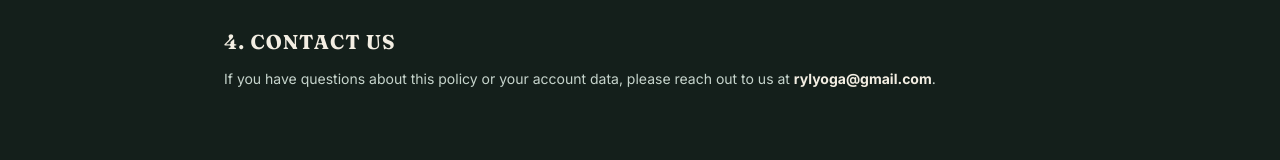
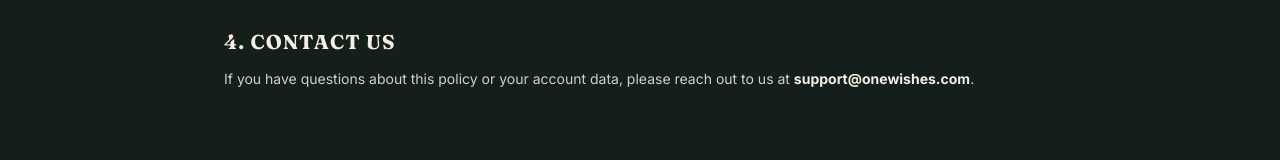
Before and after one commit to love-leakage/OneWishes, a Next.js app: page /privacy in a window 1280 px wide. Shown: the part 767-927 px from the top of the page. Built offline with nearby package versions, Linux system fonts and the light colour scheme; no server answers.

Commit message:
feat: set active support@onewishes.com in privacy and terms

```diff
--- a/app/privacy/page.tsx
+++ b/app/privacy/page.tsx
@@ -60,7 +60,7 @@ export default function PrivacyPolicy() {
           </h2>
           <p>
             If you have questions about this policy or your account data, please reach out to us at{' '}
-            <span className="text-[#f3eee3] font-bold">rylyoga@gmail.com</span>.
+            <span className="text-[#f3eee3] font-bold">support@onewishes.com</span>.
           </p>
         </section>
       </div>
--- a/app/terms/page.tsx
+++ b/app/terms/page.tsx
@@ -59,7 +59,7 @@ export default function TermsOfService() {
             4. Contact
           </h2>
           <p>
-            For support or questions regarding these terms, contact <span className="text-[#f3eee3] font-bold">rylyoga@gmail.com</span>.
+            For support or questions regarding these terms, contact <span className="text-[#f3eee3] font-bold">support@onewishes.com</span>.
           </p>
         </section>
       </div>
```
